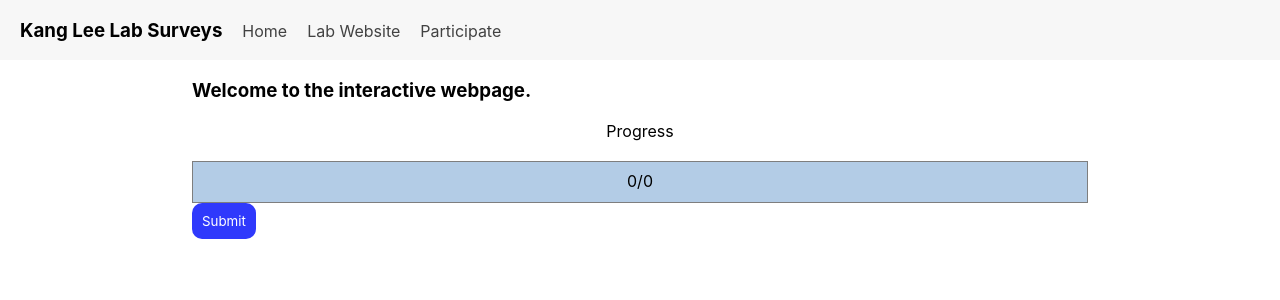
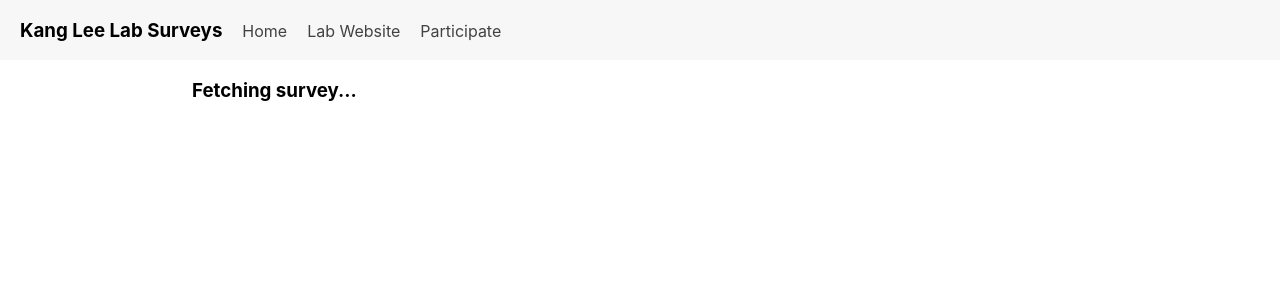
Before and after one commit to kang-lee-lab/lab-surveys-frontend, a React (Create React App) app: page /survey/anxiety-moderate in a window 1280 px wide. Shown: the top 300 px of the page. Built offline with nearby package versions, Linux system fonts and the light colour scheme; no server answers.

Commit message:
display to user that we are fetching the survey

```diff
--- a/src/pages/SurveyPage/SurveyPage.jsx
+++ b/src/pages/SurveyPage/SurveyPage.jsx
@@ -75,6 +75,12 @@ function SurveyPage() {
         <h3>404. Not Found.</h3>
       </div>
     );
+  } else if (Object.keys(survey).length === 0) {
+    return (
+      <div className="survey-page-container">
+        <h3>Fetching survey...</h3>
+      </div>
+    );
   } else {
     return (
       <div className="survey-page-container">
```
